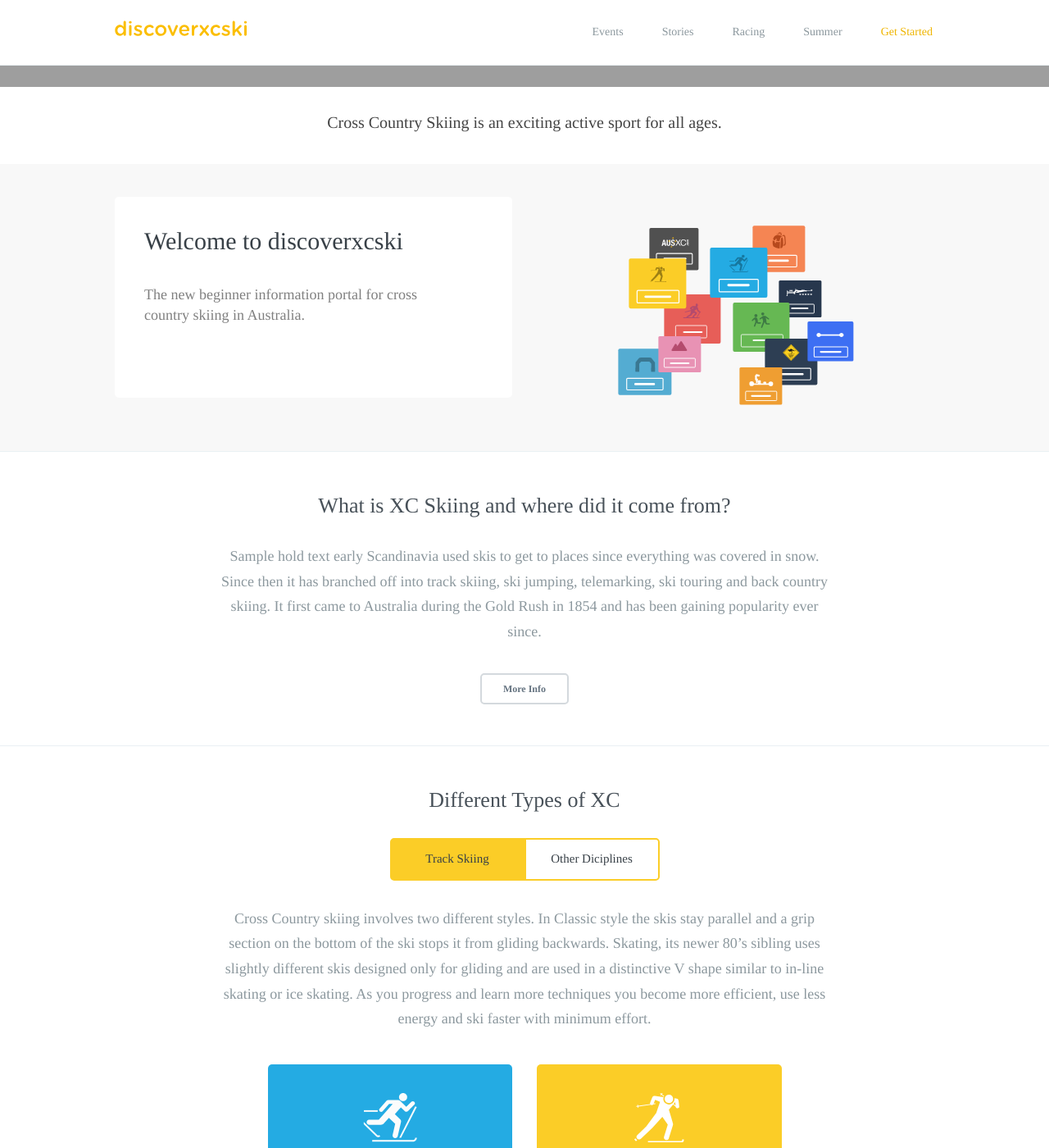
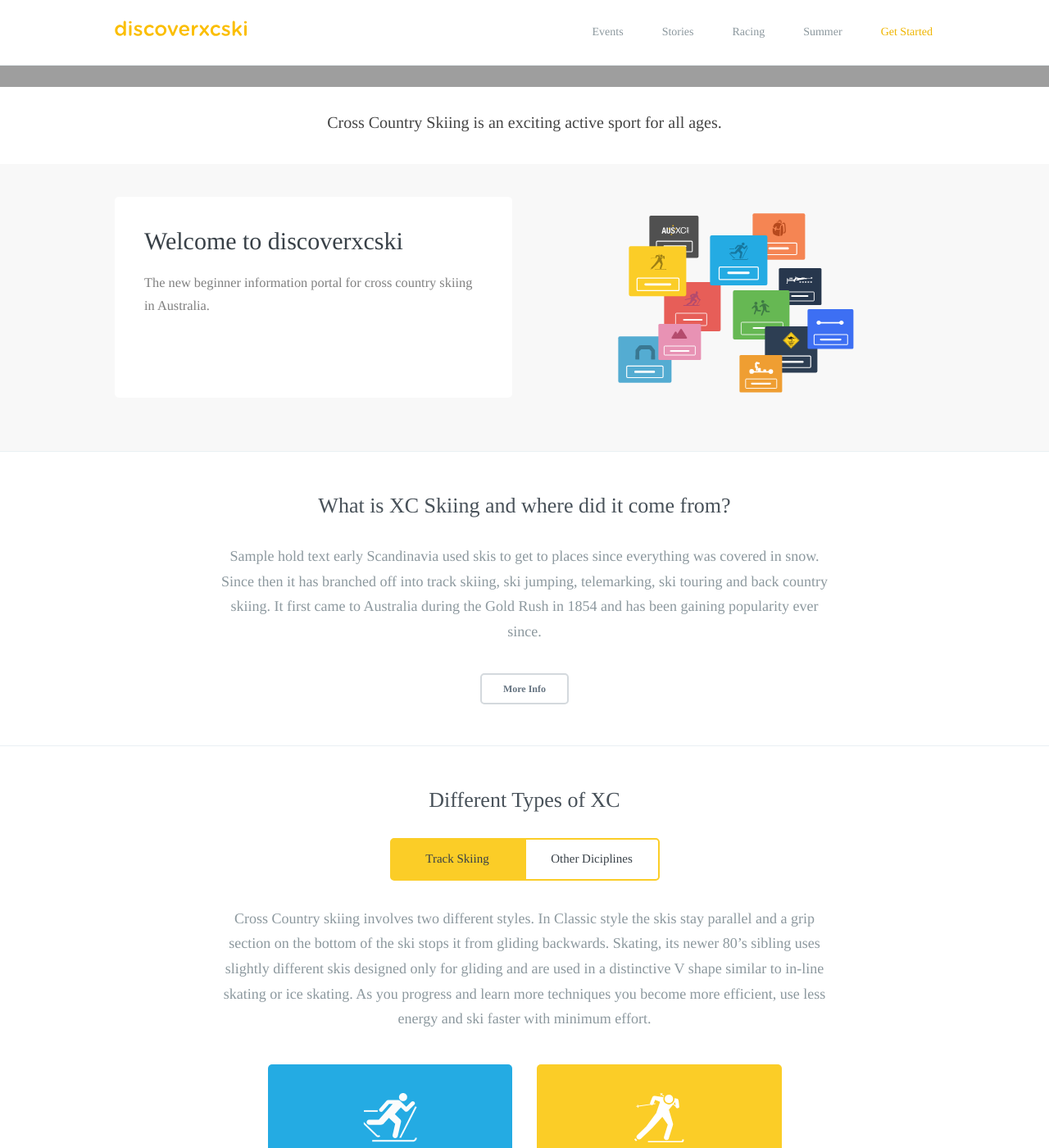
Before and after one commit to robcatto/robcatto.github.io, a Jekyll site: the page index.html, which Jekyll copies as it is, in a window 1280 px wide and 1400 px high, scrolled down 934 px. Shown: the whole window at 82% size. Built offline with Jekyll 4.4.1, drawn with Linux system fonts in a browser that asks for light colours; some web fonts are replaced; Markdown is read by kramdown in place of the engine named in the settings.

Commit message:
Homepage Commit

```diff
--- a/index.html
+++ b/index.html
@@ -154,7 +154,7 @@
                                                 min-height: 245px;
                                                 ">
 
-                                                <svg width="288px" height="219px" viewBox="0 0 288 219" version="1.1" xmlns="http://www.w3.org/2000/svg" xmlns:xlink="http://www.w3.org/1999/xlink" xmlns:sketch="http://www.bohemiancoding.com/sketch/ns">
+                                                <svg width="288px" height="219px" style="top: 20px;" viewBox="0 0 288 219" version="1.1" xmlns="http://www.w3.org/2000/svg" xmlns:xlink="http://www.w3.org/1999/xlink" xmlns:sketch="http://www.bohemiancoding.com/sketch/ns">
     <!-- Generator: Sketch 3.3.2 (12043) - http://www.bohemiancoding.com/sketch -->
     <title>Discover Icons</title>
     <desc>Created with Sketch.</desc>
--- a/style.css
+++ b/style.css
@@ -1169,13 +1169,13 @@ font-weight: 500;
 }
 
 .welcome__card--p {
-  font-size: 18px;
-  line-height: 1.4;
-
+  font-size: 1.0224em;
+  line-height: 1.7;
   margin-left: 0px;
   text-align: left;
   color: rgba(0,0,0,0.5);
-  font
+  padding: 15px 0px;
+  width: 100%;
 }
 
 .feature_header {
```
